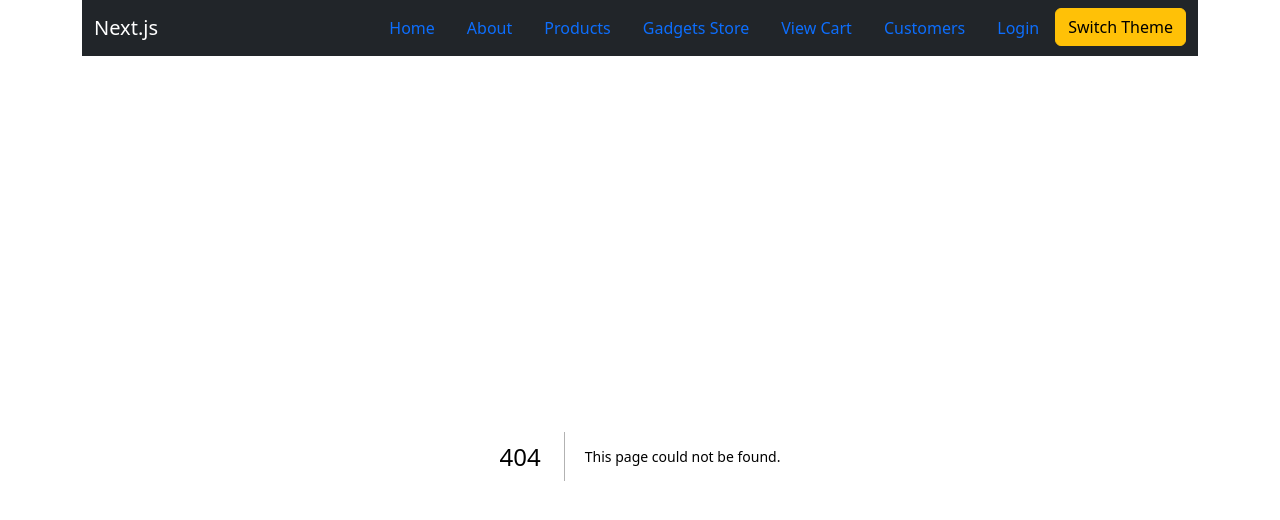
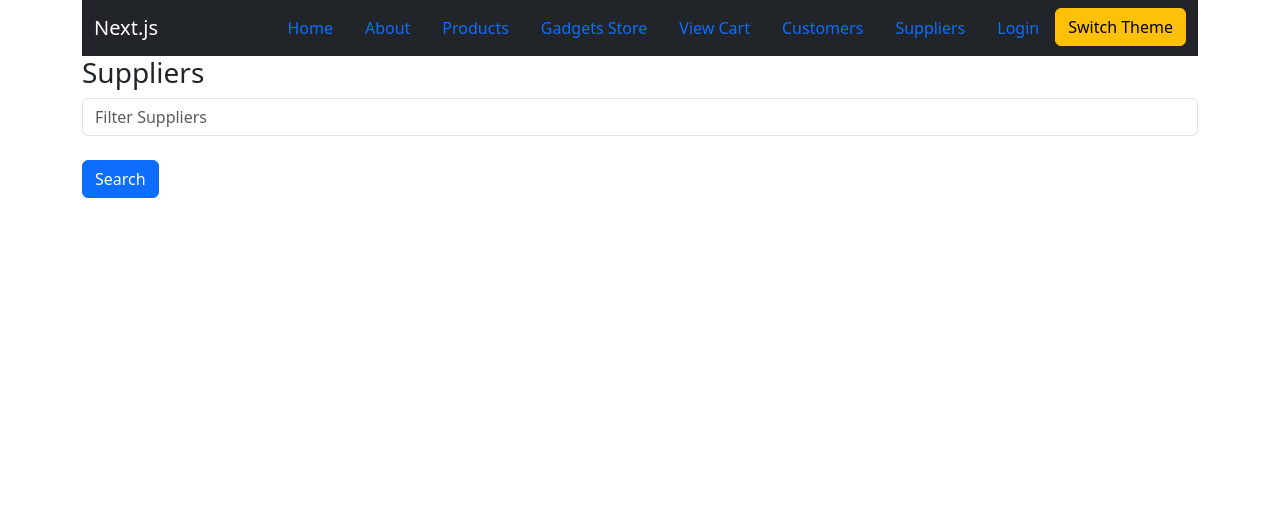
Before and after one commit to aniljos/Nextjs-Feb-24-2025, a Next.js app in the folder the-awesome-app/: page /suppliers in a window 1280 px wide. Before the commit this address had no page. Shown: the top 520 px of the page. Built offline with nearby package versions, Linux system fonts and the light colour scheme.

Commit message:
Day 1 Session 3

```diff
--- /dev/null
+++ b/the-awesome-app/src/actions/actions.tsx
@@ -0,0 +1,17 @@
+'use server'
+
+//server action
+// export async function sayHello(message: string){
+
+//     console.log("invoking sayHello");
+//     return "Hello " + message;
+// }
+
+export async function sayHello(message: string){
+
+    // access db etc
+    console.log("invoking sayHello");
+    return (
+        <div>Hello {message}</div>
+    )
+}
--- /dev/null
+++ b/the-awesome-app/src/app/suppliers/SearchSupplier.tsx
@@ -0,0 +1,43 @@
+'use client'
+import { sayHello } from "@/actions/actions";
+
+import { JSX, useRef, useState } from "react"
+
+type SearchSupplierProps = {
+    fetchData: (query:string) => Promise<JSX.Element>
+}
+
+export function SearchSupplier(props: SearchSupplierProps){
+
+    const searchInputRef = useRef<HTMLInputElement>(null);
+    const [helloMessage, setHelloMessage] = useState<JSX.Element>();
+    const [suppliersView, setSuppliersView] = useState<JSX.Element>();
+
+    async function search(){
+        console.log("searching for ", searchInputRef.current?.value);
+        const searchtext = searchInputRef.current?.value;
+
+        if(searchtext){
+            const result = await sayHello(searchtext);
+            setHelloMessage(result);
+
+            const view = await props.fetchData(searchtext);
+            setSuppliersView(view);
+
+        }
+
+
+    }
+
+    return (
+        <div>
+            <input type="search" className="form-control" ref={searchInputRef} placeholder="Filter Suppliers"/>
+            <br />
+            <button className="btn btn-primary" onClick={search}>Search</button>
+
+           <div>{helloMessage}</div>
+
+           <div>{suppliersView}</div>
+        </div>
+    )
+}
--- /dev/null
+++ b/the-awesome-app/src/app/suppliers/page.tsx
@@ -0,0 +1,51 @@
+import { Supplier } from "@/model/Supplier";
+import { SearchSupplier } from "./SearchSupplier";
+
+export default async function SupplierPage() {
+
+
+    //server action
+    async function fetchSuppliers(query: string) {
+
+        'use server'
+        const url = " http://localhost:3001/api/suppliers?query=" + query;
+        const response = await fetch(url);
+        const suppliers = await response.json() as Supplier[]
+        return (
+            <table className="table">
+                <thead>
+                    <tr>
+                        <th>Supplier ID</th>
+                        <th>Name</th>
+                        <th>Contact</th>
+                        <th>Email</th>
+                        <th>Location</th>
+                    </tr>
+                </thead>
+                <tbody>
+                    {suppliers.map(supplier => {
+
+                        return (
+                            <tr key={supplier.id}>
+                                <td>{supplier.id}</td>
+                                <td>{supplier.name}</td>
+                                <td>{supplier.contactPerson}</td>
+                                <td>{supplier.email}</td>
+                                <td>{supplier.location}</td>
+                            </tr>
+                        )
+                    })}
+                </tbody>
+            </table>
+        );
+
+    }
+
+    return (
+        <div>
+            <h3>Suppliers</h3>
+
+            <SearchSupplier fetchData={fetchSuppliers} />
+        </div>
+    )
+}
--- a/the-awesome-app/src/components/AppBar.tsx
+++ b/the-awesome-app/src/components/AppBar.tsx
@@ -36,6 +36,9 @@ export default function AppBar(){
                   <Link className="nav-link" href="/customers">Customers</Link>
                 </li>
                 <li className="nav-item">
+                  <Link className="nav-link" href="/suppliers">Suppliers</Link>
+                </li>
+                <li className="nav-item">
                   <Link className="nav-link" href="/login">Login</Link>
                 </li>
                 <li>
```
